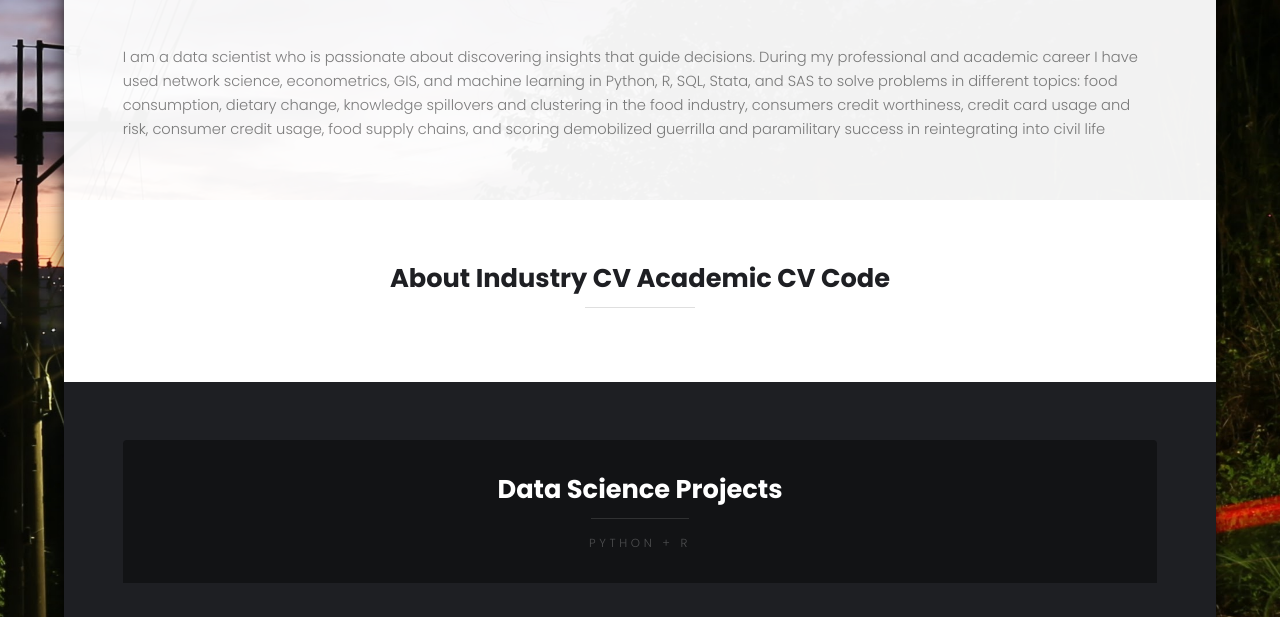
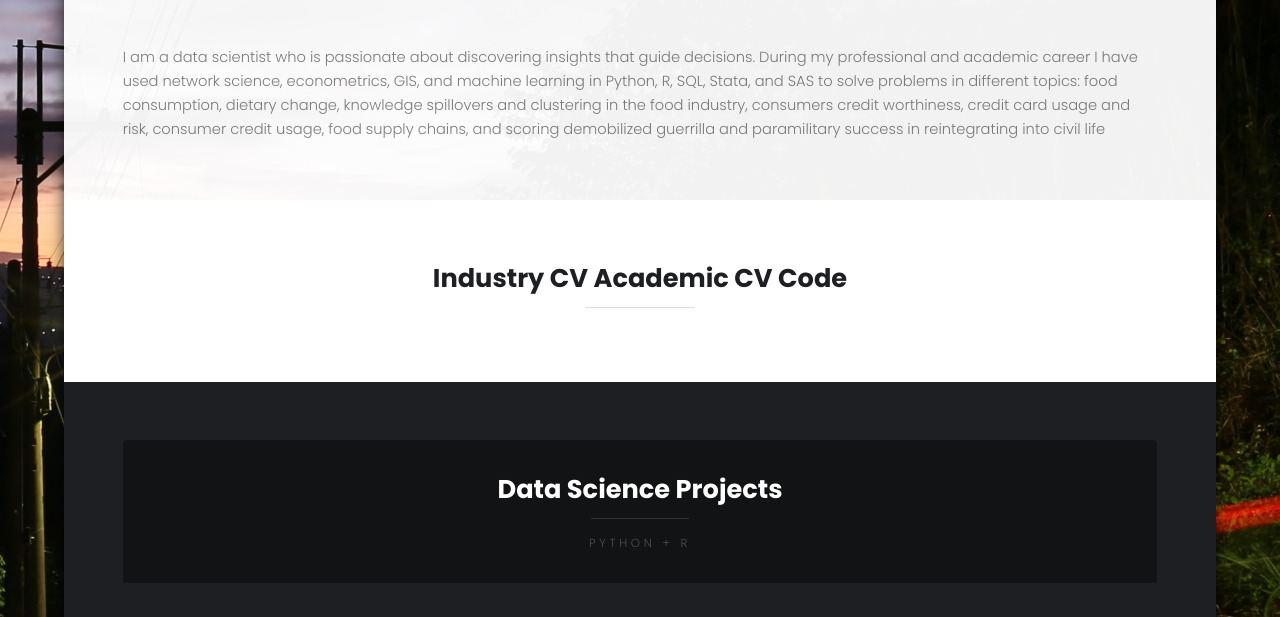
Before and after one commit to juancsherrera/juancsherrera.github.io, a Jekyll site: the page index.html, which Jekyll copies as it is, in a window 1280 px wide and 900 px high, scrolled down 747 px, cut to the strip 0-617 px from the top of the window. Built offline with Jekyll 4.4.1, drawn with Linux system fonts in a browser that asks for light colours.

Commit message:
Update index.html

```diff
--- a/index.html
+++ b/index.html
@@ -34,7 +34,6 @@
 
 						<header class="special">
 							<h2>
-							<a href="https://juancsherrera.github.io/about">About</a>
 							<a href="Industry_CV_2020_Juan_C_S_Herrera.png">Industry CV</a>
 							<a href="CV_AC_JUAN_2020_WEB.html">Academic CV</a>
 							<a href="https://github.com/juancsherrera">Code</a>
```
